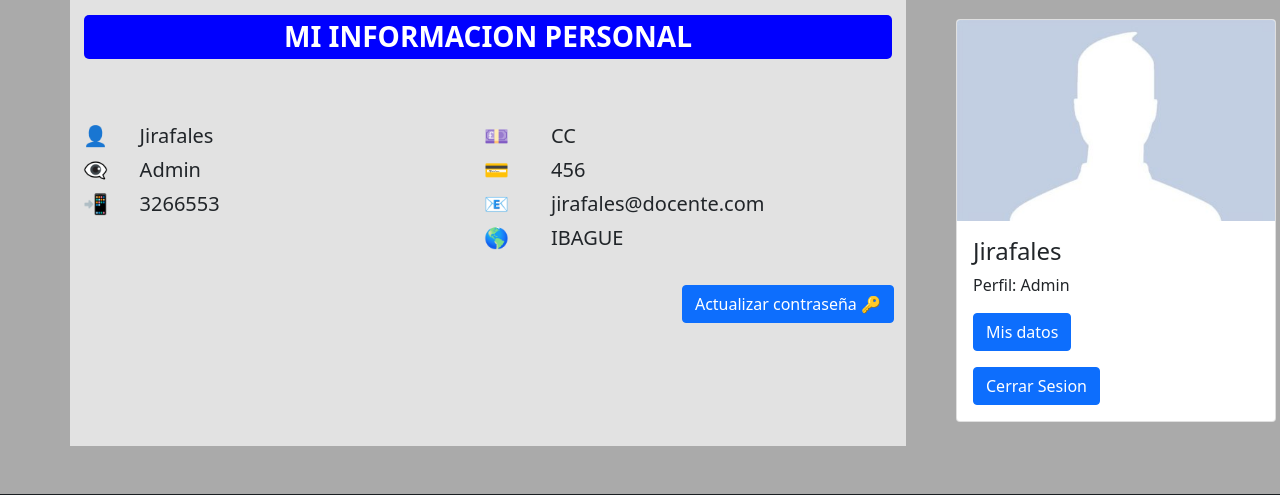
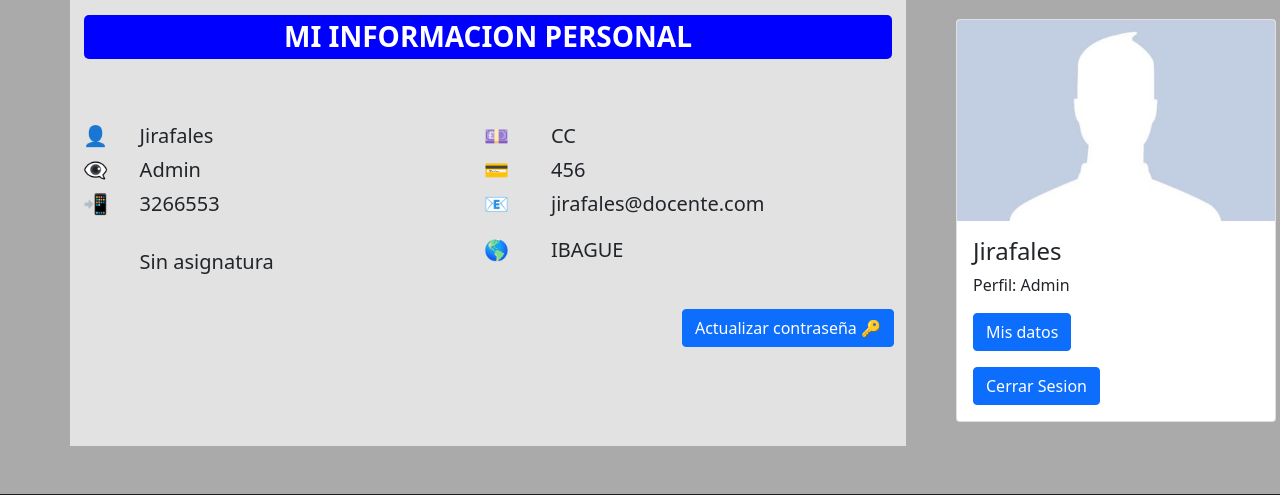
Before and after one commit to marito91/UniversidadDelTolima, a Flask app: page /misdatos in a window 1280 px wide. Shown: the part 208-703 px from the top of the page. Run offline with Flask 2, Linux system fonts and the light colour scheme; a user stored in the database is signed in; data comes from the database, SQL or seed files in the repository; both versions use the stored data as it was after the commit; some libraries are stand-ins or nearby versions.

Commit message:
Arreglos finales

```diff
--- a/app.py
+++ b/app.py
@@ -1030,12 +1030,28 @@ def misdatos():
 
     if "id_usuario" in session:
 
+        sinAsignatura = "Sin asignatura"
 
         with sqlite3.connect("unitolima.db") as con:
 
             con.row_factory = sqlite3.Row
             cursor = con.cursor()
             cursor.execute("SELECT * FROM usuario WHERE id_usuario = ?", [session["id_usuario"]])
+
+            cursorAsignatura = con.cursor()
+            cursorAsignatura.execute("SELECT asignatura_id FROM usuario_asignatura WHERE id_usuario = ?", [session["id_usuario"]])
+            id_asignatura = cursorAsignatura.fetchone()
+            if id_asignatura != None:
+                id = id_asignatura[0]
+                cursorNombre = con.cursor()
+                cursorNombre.execute("SELECT nombre_asignatura FROM asignatura WHERE id_asignatura = ?", [id])
+                rowAsignatura = cursorNombre.fetchone()
+                asignatura = rowAsignatura[0]
+            else:
+                asignatura = sinAsignatura
+
+
+
             row = cursor.fetchone()
 
 
@@ -1050,6 +1066,8 @@ def misdatos():
             email= row["email"]
 
 
+
+
         return render_template("misdatos.html",UserName=session["nombres"],
         TypeUser=session["perfil"],
         ActiveSesion=session["activeSesion"],
@@ -1058,6 +1076,7 @@ def misdatos():
         celular=celular,
         correo=email,
         ciudad=ciudad,
+        inscrito=asignatura
          )
     else:
         return render_template("logout.html")
--- a/forms/formularios.py
+++ b/forms/formularios.py
@@ -46,6 +46,7 @@ class VerUsuario(FlaskForm):
     observaciones = TextAreaField("Observaciones")
     buscador = IntegerField("Buscador")
     eliminar = SubmitField("Eliminar")
+    inscrito = StringField("Asignatura")
 
 #----------------------------------------------------------CLASES NOTAS--------------------------------------------------------------------------#
 
--- a/templates/misdatos.html
+++ b/templates/misdatos.html
@@ -57,8 +57,11 @@
         </td>
         </tr>
         <tr style="height: 12px;">
-        <td style="width: 6.09162%; height: 12px;">&nbsp;</td>
-        <td style="width: 37%; height: 12px;">&nbsp;</td>
+        <td style="width: 6.09162%; height: 12px;">&nbsp;
+        </td>
+        <td style="width: 37%; height: 12px;">&nbsp;
+        <h5>{{ inscrito }}</h5>
+        </td>
         <td style="width: 7.26121%; height: 12px;">
         <h5>🌎</h5>
         </td>
```
Also changed, not shown: unitolima.db.
